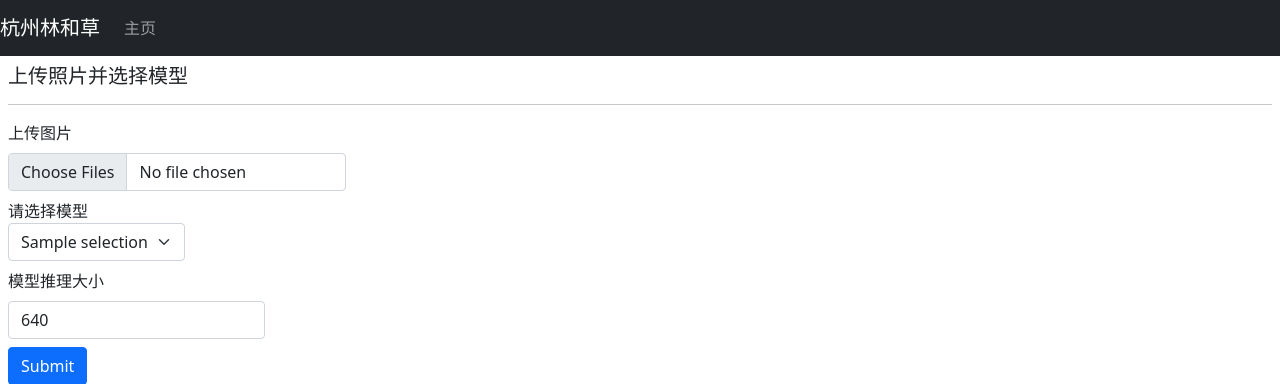
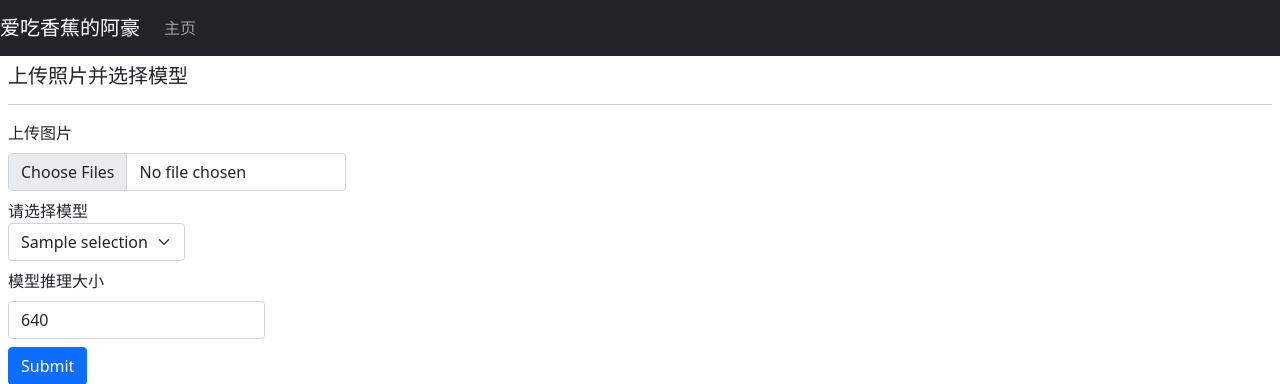
Before and after one commit to Libihao520/AiRecognitionSystem, a Flask app: template detect/apps/templates/home.html in a window 1280 px wide. Shown: the top 384 px of the page. Run offline with Flask 2, Linux system fonts and the light colour scheme; the template is opened without the code that fills it: most values are stand-ins (such as "Sample title", 1, 10 or a date in 2020).

Commit message:
feat：ai修改

```diff
--- a/detect/apps/templates/home.html
+++ b/detect/apps/templates/home.html
@@ -4,7 +4,7 @@ Implements a simple Bootstrap 5 form submission interface for YOLOv5 detection.
 
 {% extends "layout.html" %}
 
-{% block title %} <title>杭州林和草</title> {% endblock %}
+{% block title %} <title>爱吃香蕉的阿豪</title> {% endblock %}
 
 {% block content %}
 <div class="m-2">
--- a/detect/apps/templates/layout.html
+++ b/detect/apps/templates/layout.html
@@ -16,7 +16,7 @@
 <body>
   <!-- Navbar -->
   <nav class="navbar navbar-expand navbar-dark bg-dark">
-    <a class="navbar-brand" href="#">杭州林和草</a>
+    <a class="navbar-brand" href="#">爱吃香蕉的阿豪</a>
     <div class="collapse navbar-collapse" id="navbarNav">
       <ul class="navbar-nav">
         <li class="nav-item">
--- a/detect/docker-compose.yml
+++ b/detect/docker-compose.yml
@@ -9,7 +9,7 @@ services:
     deploy:
       resources:
         limits:
-          cpus: '4'
+          cpus: '1'
           memory: 20000M
   core-api:
     build:
@@ -28,6 +28,6 @@ services:
     deploy:
       resources:
         limits:
-          cpus: '4'
+          cpus: '1'
           memory: 20000M
     platform: "linux/amd64"
```
